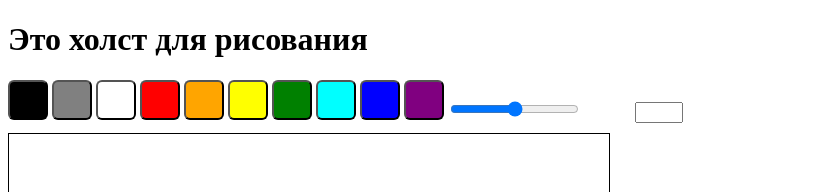
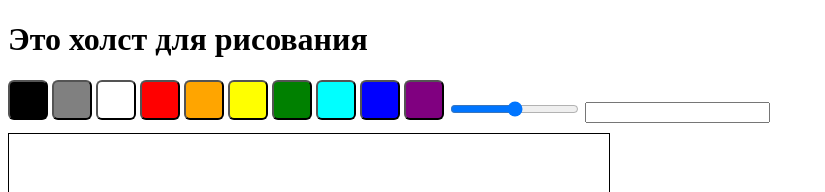
Before and after one commit to Oscare101/Project_IPZ_F_L, a plain HTML site: page project.html in a window 1280 px wide. Shown: the top 192 px of the page, without its empty margins (0-825 px from the left). Drawn offline with Linux system fonts and the light colour scheme.

Commit message:
Update project.html

```diff
--- a/project.html
+++ b/project.html
@@ -22,7 +22,7 @@
 		    <button id='blue' onclick='changeColor("blue")' ontouchstart='changeColor("blue")'></button>
 		    <button id='purple' onclick='changeColor("purple")' ontouchstart='changeColor("purple")'></button>
 		    <input type="range" id="r1" oninput="fun1()">
-			<input type="text" id="i1">
+			<input type="number" id="i1">
 	    </div>
 	    <canvas id='canvas' width='600' height='600'></canvas>
 	    <div>
```
